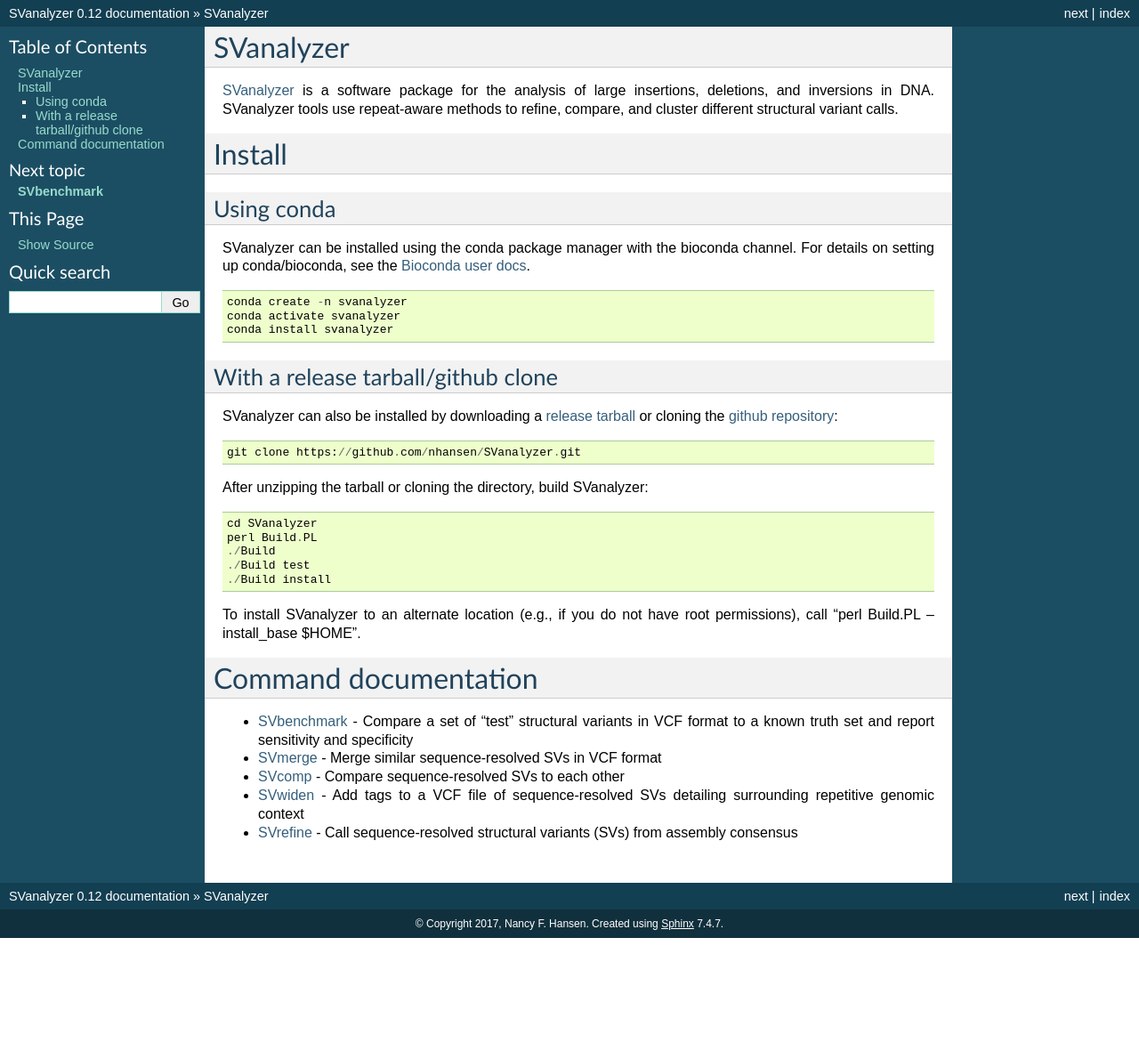
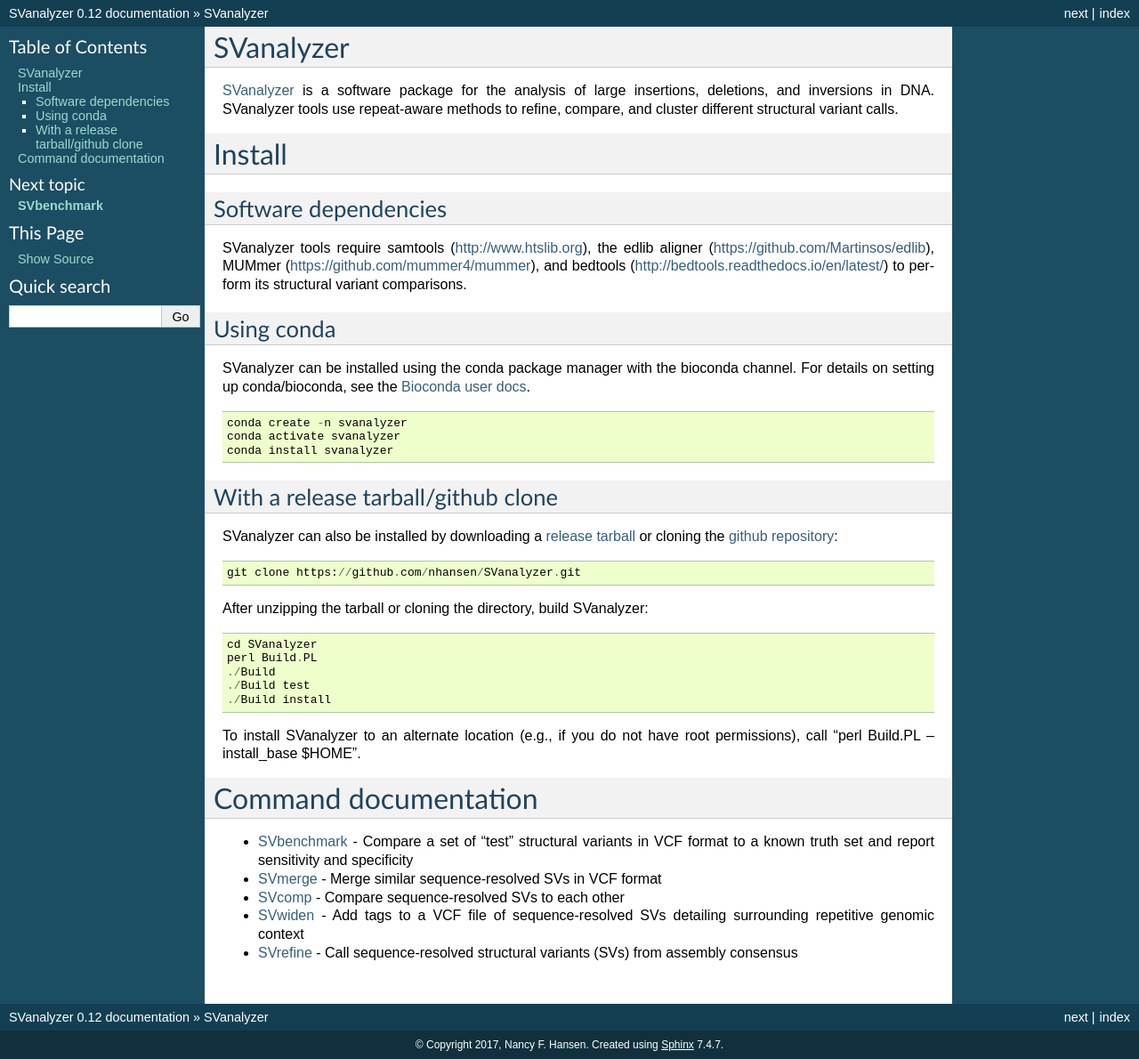
Before and after one commit to nhansen/SVanalyzer, a Sphinx documentation site: the page built from docs/index.rst, in a window 1280 px wide. Shown: the whole page at 89% size. Built offline with Sphinx 7.4.7, drawn with Linux system fonts in a browser that asks for light colours; before the commit the page ends 1054 px from its top, so only the background shows below that.

Commit message:
Improved documentation

```diff
--- a/docs/index.rst
+++ b/docs/index.rst
@@ -24,6 +24,11 @@
 
 Install
 ========
+
+Software dependencies
+---------------------
+
+SVanalyzer tools require samtools (http://www.htslib.org), the edlib aligner (https://github.com/Martinsos/edlib), MUMmer (https://github.com/mummer4/mummer), and bedtools (http://bedtools.readthedocs.io/en/latest/) to perform its structural variant comparisons.
 
 Using conda
 -------------------
```
Also changed, not shown: 1 other file.
